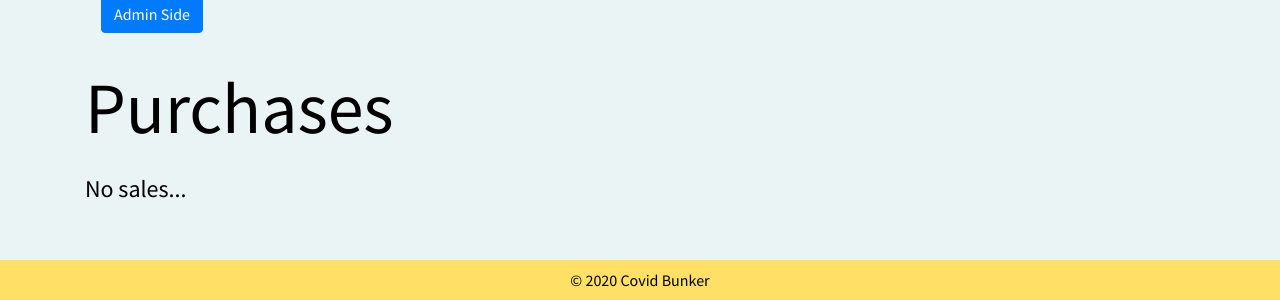
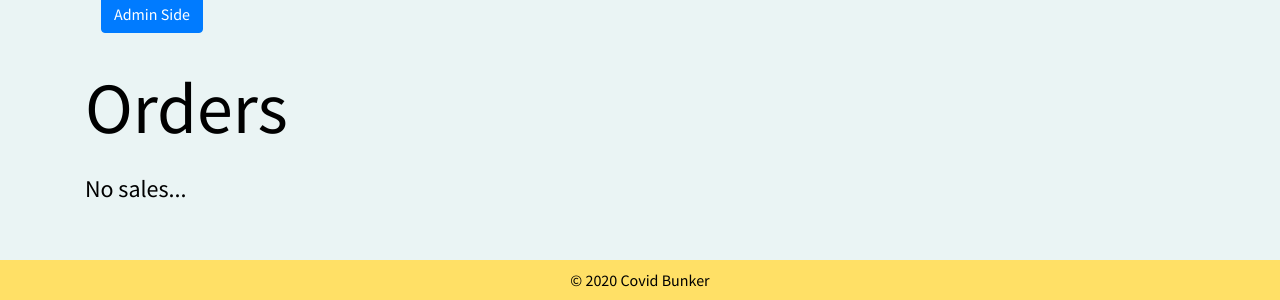
Before and after one commit to IsaacLehman/Covid-Bunker, a Flask app: page /profile/ in a window 1280 px wide. Shown: the part 682-982 px from the top of the page. Run offline with Flask 2, Linux system fonts and the light colour scheme; the visitor is signed in with stand-in values (Sample User, id 1); data comes from the database, SQL or seed files in the repository; some libraries are stand-ins or nearby versions.

Commit message:
Purchases is now orders

```diff
--- a/covid-bunker/templates/profile.html
+++ b/covid-bunker/templates/profile.html
@@ -50,7 +50,7 @@ active
     </script>
 
     <!-- purchases -->
-    <h1 class="display-3 py-3">Purchases</h1>
+    <h1 class="display-3 py-3">Orders</h1>
     {% if sales %}
         {% for s in sales %}
             <hr>
```
